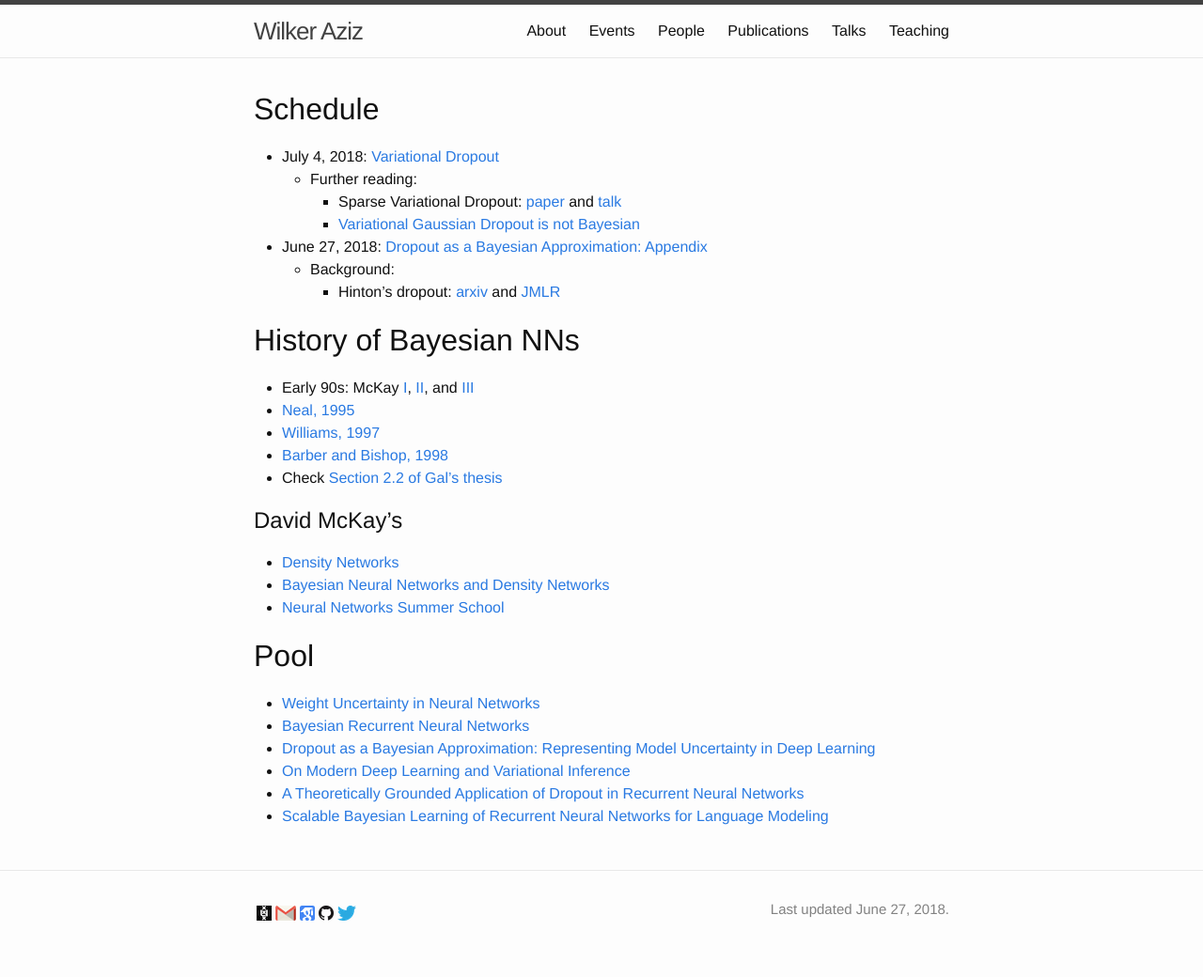
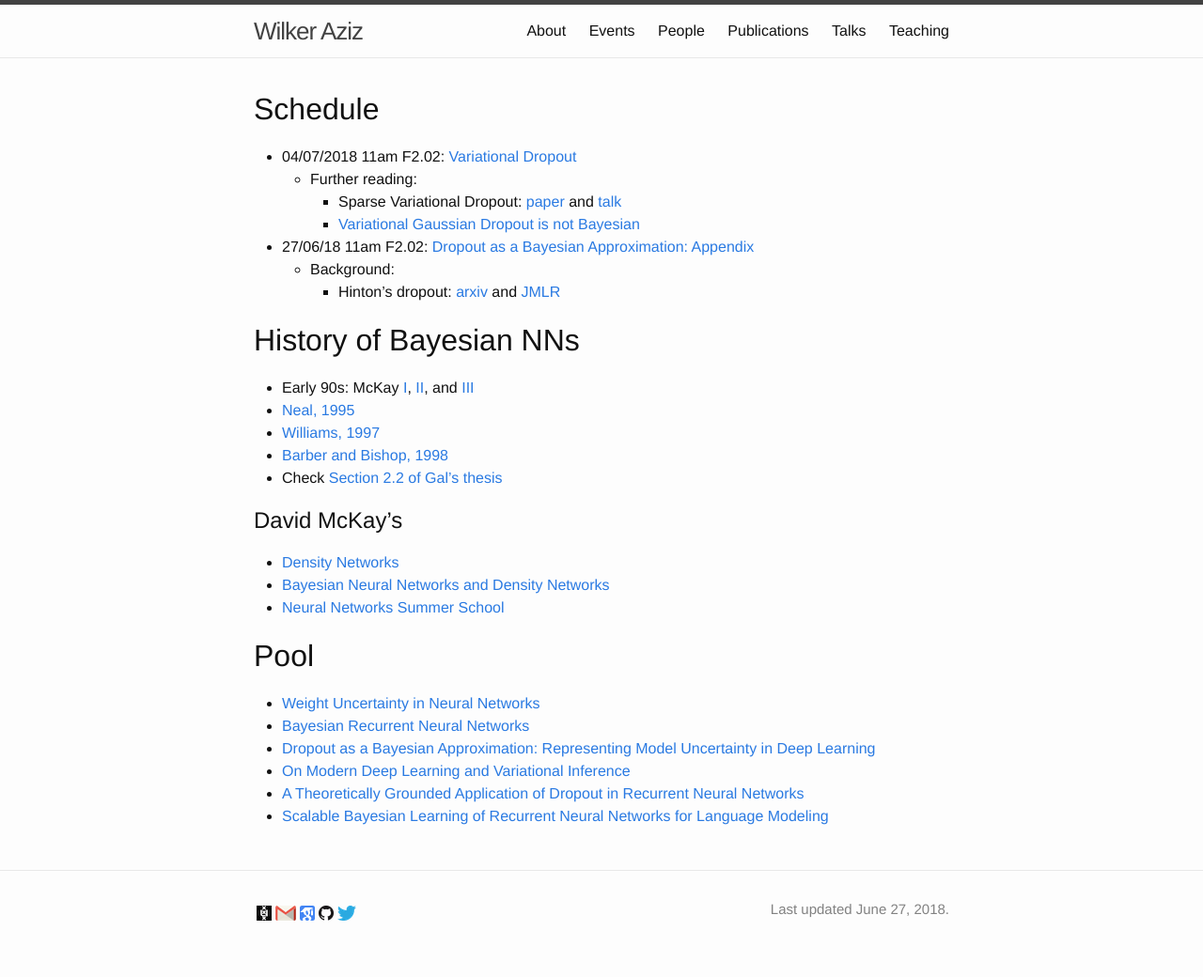
Before and after one commit to wilkeraziz/oldsite, a Jekyll site: the page built from pages/bnn.markdown, in a window 1280 px wide. Shown: the whole page at 94% size. Built offline with Jekyll 4.4.1, drawn with Linux system fonts in a browser that asks for light colours.

Commit message:
BNN schedule

```diff
--- a/pages/bnn.markdown
+++ b/pages/bnn.markdown
@@ -7,11 +7,11 @@ menu: no
 
 # Schedule
 
-* July 4, 2018: [Variational Dropout](//papers.nips.cc/paper/5666-variational-dropout-and-the-local-reparameterization-trick.pdf)
+* 04/07/2018 11am F2.02: [Variational Dropout](//papers.nips.cc/paper/5666-variational-dropout-and-the-local-reparameterization-trick.pdf)
     * Further reading:
         * Sparse Variational Dropout: [paper](//arxiv.org/pdf/1701.05369) and [talk](//vimeo.com/238221185)
         * [Variational Gaussian Dropout is not Bayesian](//arxiv.org/pdf/1711.02989.pdf)
-* June 27, 2018: [Dropout as a Bayesian Approximation: Appendix](//arxiv.org/pdf/1506.02157.pdf)
+* 27/06/18 11am F2.02: [Dropout as a Bayesian Approximation: Appendix](//arxiv.org/pdf/1506.02157.pdf)
     * Background:
         * Hinton's dropout: [arxiv](//arxiv.org/pdf/1207.0580.pdf) and [JMLR](//jmlr.org/papers/volume15/srivastava14a.old/srivastava14a.pdf)
 
```
